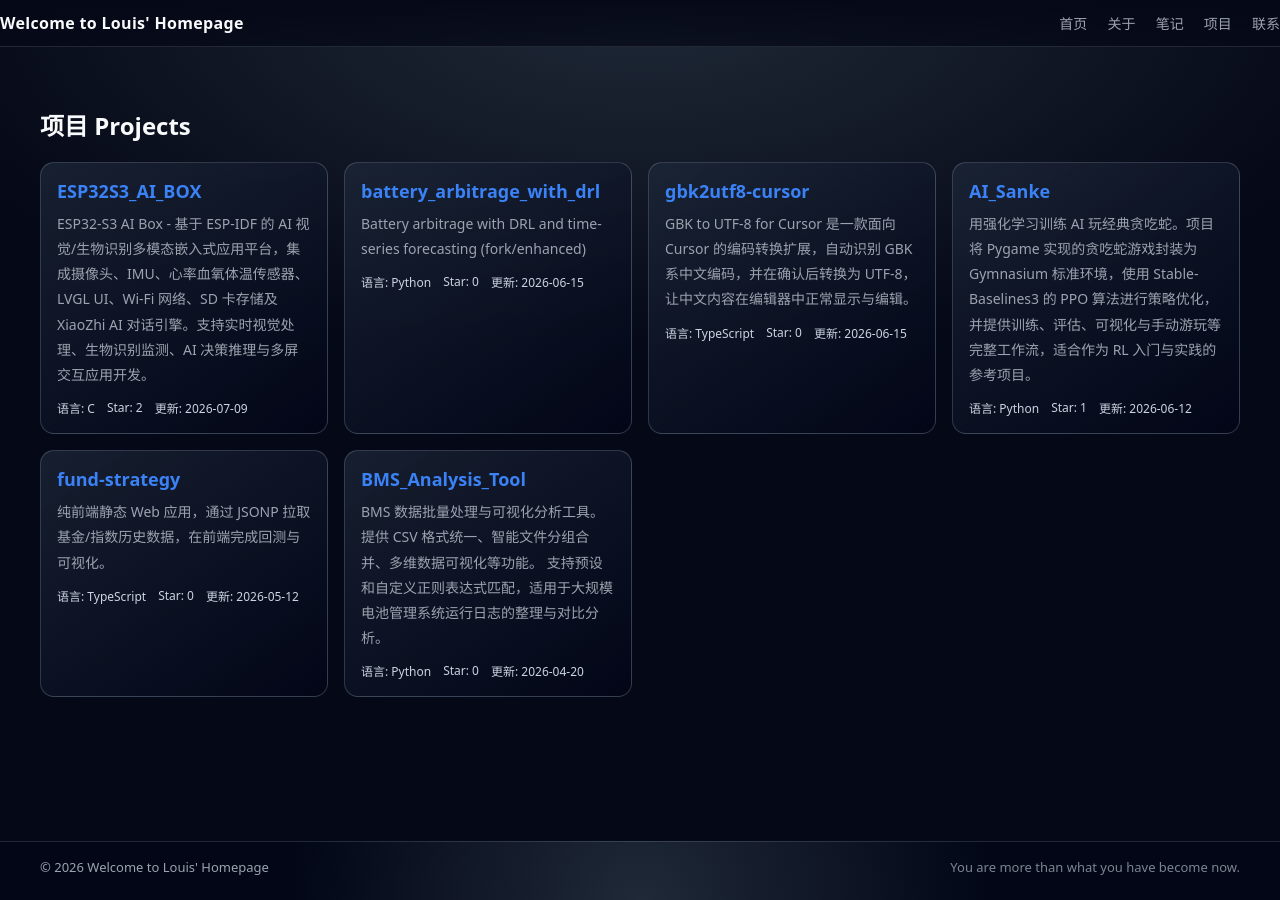
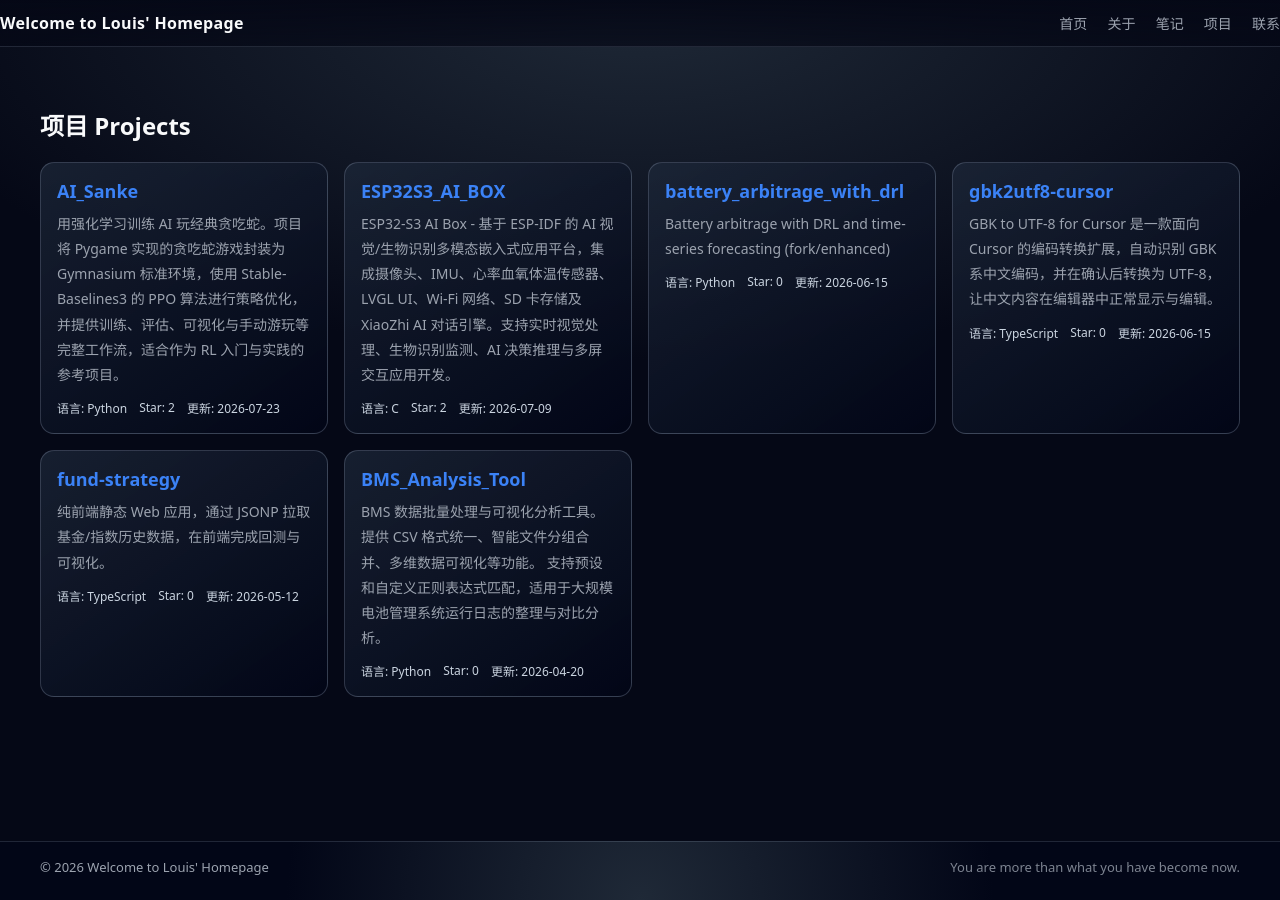
Before and after one commit to louislog/louislog.github.io, a Jekyll site: the page built from projects.md, in a window 1280 px wide. Built offline with Jekyll 4.4.1, drawn with Linux system fonts in a browser that asks for light colours; part of the change alters nothing that is shown.

Commit message:
chore: sync public github projects

```diff
--- a/_data/public_projects.json
+++ b/_data/public_projects.json
@@ -1,4 +1,14 @@
 [
+  {
+    "name": "AI_Sanke",
+    "html_url": "https://github.com/louislog/AI_Sanke",
+    "description": "用强化学习训练 AI 玩经典贪吃蛇。项目将 Pygame 实现的贪吃蛇游戏封装为 Gymnasium 标准环境，使用 Stable-Baselines3 的 PPO 算法进行策略优化，并提供训练、评估、可视化与手动游玩等完整工作流，适合作为 RL 入门与实践的参考项目。",
+    "homepage": "",
+    "language": "Python",
+    "stargazers_count": 2,
+    "updated_at": "2026-07-23T15:21:49Z",
+    "topics": []
+  },
   {
     "name": "ESP32S3_AI_BOX",
     "html_url": "https://github.com/louislog/ESP32S3_AI_BOX",
@@ -30,16 +40,6 @@
     "topics": []
   },
   {
-    "name": "AI_Sanke",
-    "html_url": "https://github.com/louislog/AI_Sanke",
-    "description": "用强化学习训练 AI 玩经典贪吃蛇。项目将 Pygame 实现的贪吃蛇游戏封装为 Gymnasium 标准环境，使用 Stable-Baselines3 的 PPO 算法进行策略优化，并提供训练、评估、可视化与手动游玩等完整工作流，适合作为 RL 入门与实践的参考项目。",
-    "homepage": "",
-    "language": "Python",
-    "stargazers_count": 1,
-    "updated_at": "2026-06-12T01:34:51Z",
-    "topics": []
-  },
-  {
     "name": "fund-strategy",
     "html_url": "https://github.com/louislog/fund-strategy",
     "description": "纯前端静态 Web 应用，通过 JSONP 拉取基金/指数历史数据，在前端完成回测与可视化。",
```
